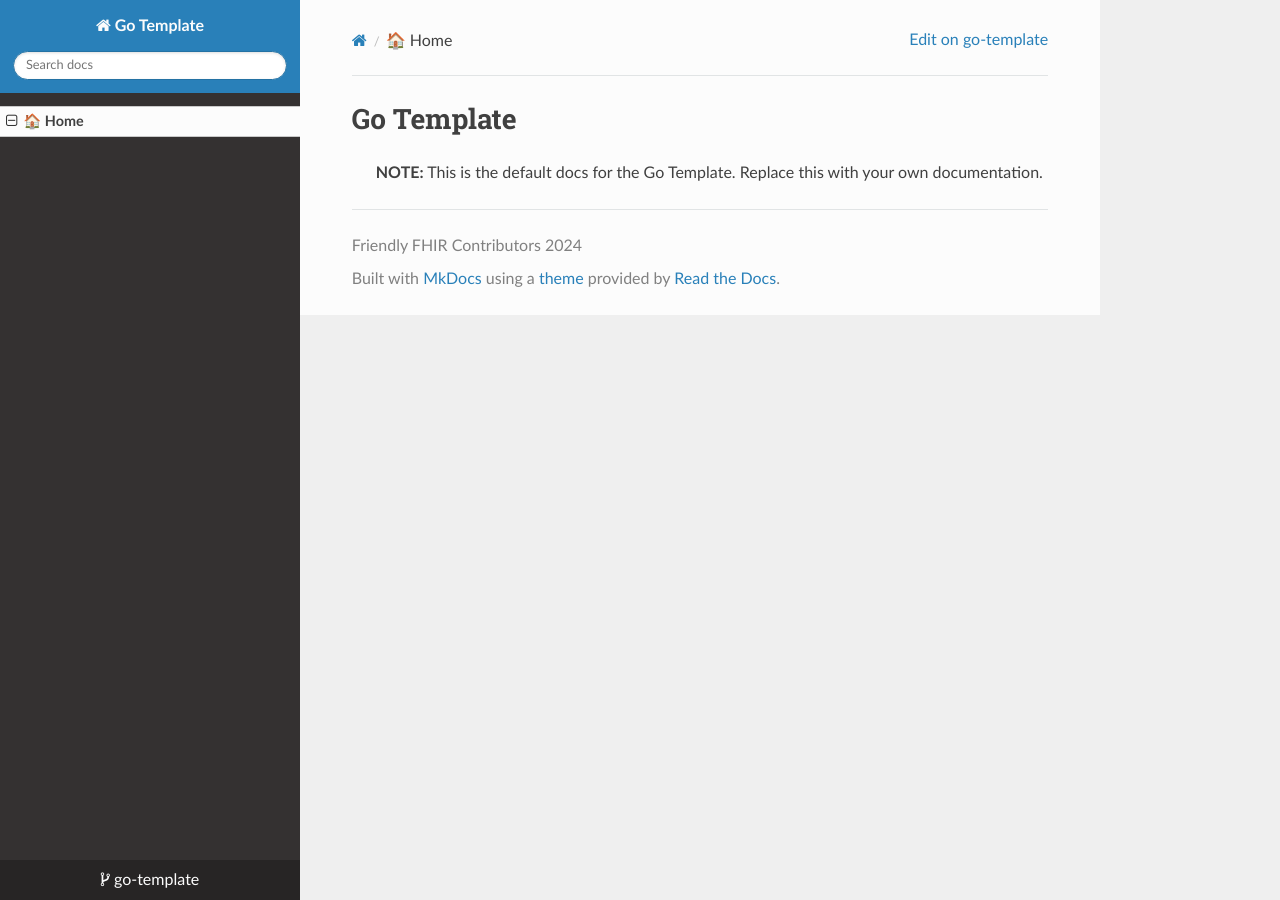
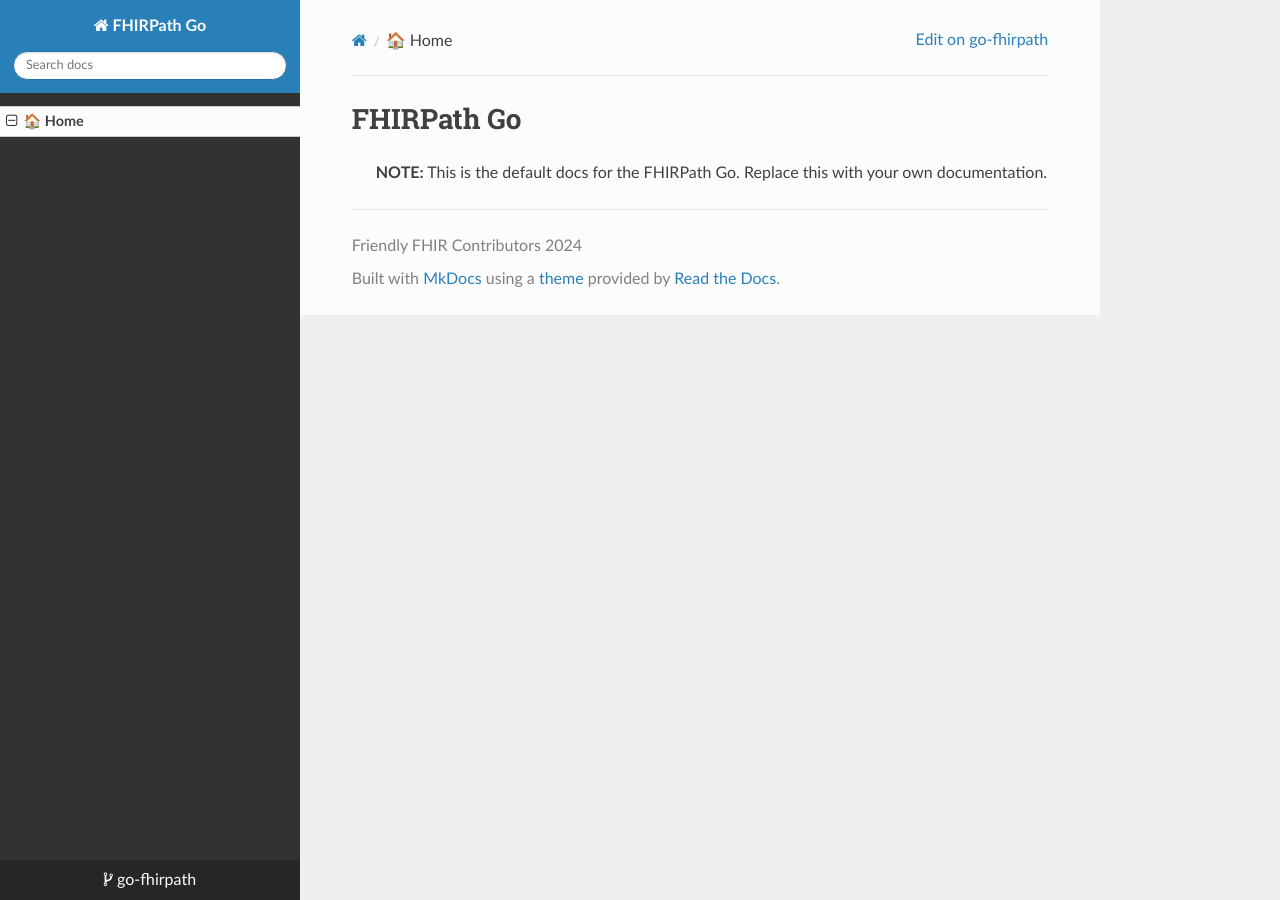
Before and after one commit to friendly-fhir/go-fhirpath, an MkDocs documentation site: the page built from docs/index.md, in a window 1280 px wide. Built offline with MkDocs 1.6.1, drawn with Linux system fonts in a browser that asks for light colours; nearby versions of some CDN libraries.

Commit message:
Replace template placeholders with project info
As described; the `go-template` was replaced with some basic
placeholders for actual project information. This is not a complete
implementation.

```diff
--- a/docs/index.md
+++ b/docs/index.md
@@ -1,4 +1,4 @@
-# Go Template
+# FHIRPath Go
 
-> **NOTE:** This is the default docs for the Go Template.
+> **NOTE:** This is the default docs for the FHIRPath Go.
 > Replace this with your own documentation.
--- a/mkdocs.yaml
+++ b/mkdocs.yaml
@@ -1,13 +1,13 @@
 # yaml-language-server: $schema=https://json.schemastore.org/mkdocs-1.0.json
-site_name: Go Template
+site_name: FHIRPath Go
 copyright: Friendly FHIR Contributors 2024
-repo_name: go-template
-repo_url: https://github.com/friendly-fhir/go-template
+repo_name: go-fhirpath
+repo_url: https://github.com/friendly-fhir/go-fhirpath
 remote_branch: origin/master
 remote_name: origin
 site_author: Matthew Rodusek
 site_description: The Friendly FHIR organization
-site_url: https://friendly-fhir.github.io/go-template
+site_url: https://friendly-fhir.github.io/go-fhirpath
 site_dir: dist
 docs_dir: docs
 
```
Also changed, not shown: .goreleaser.yaml (deleted, +0 -70 lines), README.md (+10 -19 lines), 5 other files.
